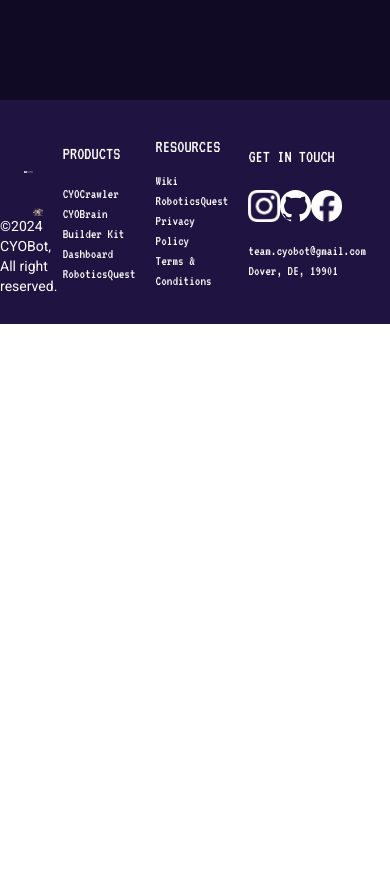
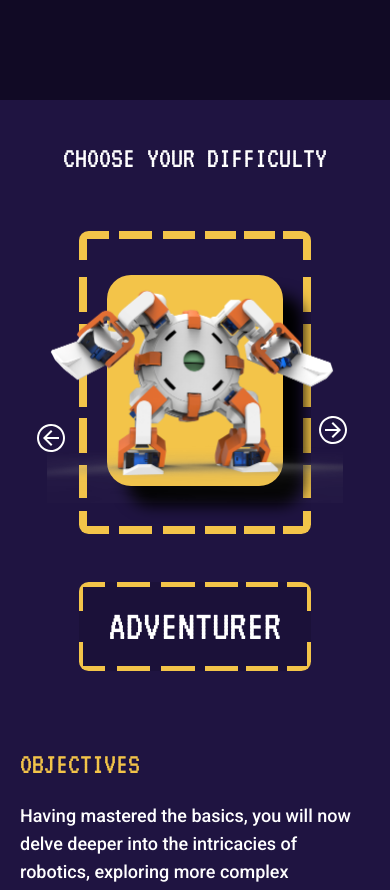
Before and after one commit to devcyobot/react-cyobot-landing-page, a Next.js app: page / in a window 390 px wide. Shown: the part 908-1798 px from the top of the page. Before the commit the page ends 1232 px from the top, so only its background shows below. Built offline with nearby package versions, Linux system fonts and the light colour scheme.

Commit message:
levels responsive

```diff
--- a/src/app/components/ui/card.tsx
+++ b/src/app/components/ui/card.tsx
@@ -27,10 +27,10 @@
 	if (color === 'purple') textColor = '#3e2486';
 	return (
 		<div
-			className={`bg-brand-${background} w-auto sm:w-32 md:w-36 lg:w-full h-full max-w-80 max-h-fit text-center rounded-md ${className} card-${color}`}
+			className={`bg-brand-${background} w-full h-full max-w-80 max-h-fit text-center rounded-md ${className} card-${color}`}
 		>
 			<figure
-				className="relative w-auto h-16 lg:h-32 mt-3"
+				className="relative w-full h-16 lg:h-[12rem] mt-3"
 				onMouseEnter={() => setIsHovered(true)}
 				onMouseLeave={() => setIsHovered(false)}
 			>
@@ -41,7 +41,6 @@
 					quality={100}
 					sizes="100vw"
 					style={{ objectFit: 'cover' }}
-					className="max-h-32"
 				/>
 			</figure>
 			<h5
--- a/src/app/components/ui/imageSlide.tsx
+++ b/src/app/components/ui/imageSlide.tsx
@@ -30,7 +30,7 @@
 	else shadowColor = '#f3c449';
 
 	return (
-		<div className="cursor-pointer flex flex-col items-center w-full h-full">
+		<div className="cursor-pointer flex flex-col items-center justify-between w-4/5 sm:w-full h-4/5 sm:h-full">
 			{active ? (
 				// When image is selected/active
 				<div className="relative w-full h-full overflow-visible">
@@ -51,11 +51,9 @@
 						fill
 						quality={100}
 						sizes="100vw"
-						className="overflow-visible"
+						className="overflow-visible max-w-[23.75rem] max-h-[17rem] sm:max-h-[23rem] lg:max-h-[23.75rem]"
 						style={{
 							objectFit: imageFit,
-							maxHeight: '380px',
-							maxWidth: '380px',
 						}}
 					/>
 				</div>
@@ -71,18 +69,16 @@
 						}}
 					></div>
 					{/* Background color */}
-					<div className="relative w-[90%] h-[74.2%] rounded-[30px] birghtness-50 bg-brand-gray-dark px-12 py-14">
+					<div className="relative w-[90%] h-[71%] lg:h-[74%] rounded-[30px] birghtness-50 bg-brand-gray-dark px-12 py-14">
 						<Image
 							src={src}
 							alt={alt}
 							fill
 							quality={100}
 							sizes="100vw"
-							className="brightness-[20%] overflow-visible"
+							className="brightness-[20%] overflow-visible max-w-[25rem] max-h-[26rem] xl:max-h-[34.375]"
 							style={{
 								objectFit: imageFit,
-								maxHeight: '550px',
-								maxWidth: '400px',
 							}}
 						/>
 					</div>
@@ -91,7 +87,7 @@
 			<p
 				className={
 					active
-						? `border-dashed-${color}-regular font-vt323 bg-brand-dark bg-opacity-25 text-center pt-2 pb-auto w-full h-[16%] mt-12 text-5xl`
+						? `border-dashed-${color}-regular font-vt323 bg-brand-dark bg-opacity-25 text-center py-3 w-full mt-12 text-[2.7rem] lg:text-5xl`
 						: 'w-[30.063rem]'
 				}
 			>
--- a/src/app/home/levels/carousel.module.css
+++ b/src/app/home/levels/carousel.module.css
@@ -21,9 +21,44 @@
 	align-items: center;
 }
 
-/* MOBILE CAROUSEL */
+@media (max-width: 768px) {
+	.slideContainer {
+		width: 315px;
+		height: 315 * 1.667px;
+	}
 
-.slider {
+	.slide {
+		width: 315px;
+		height: 315 * 1.667px;
+	}
+}
+
+@media (max-width: 425px) {
+	.slideContainer {
+		width: 290px;
+		height: 290 * 1.667px;
+	}
+
+	.slide {
+		width: 290px;
+		height: 290 * 1.667px;
+	}
+}
+
+@media (max-width: 320px) {
+	.slideContainer {
+		width: 250px;
+		height: 250 * 1.667px;
+	}
+
+	.slide {
+		width: 250px;
+		height: 250 * 1.667px;
+	}
+}
+
+/* MOBILE CAROUSEL  */
+/* .slider {
 	margin: auto;
 	width: 300px;
 	text-align: center;
@@ -39,10 +74,8 @@
 	scroll-behavior: smooth;
 	-webkit-overflow-scrolling: touch;
 
-	/*
 	scroll-snap-points-x: repeat(300px);
 	scroll-snap-type: mandatory;
-	*/
 }
 .slides::-webkit-scrollbar {
 	width: 10px;
@@ -89,15 +122,6 @@
 	color: white;
 }
 
-/* img {
-	object-fit: cover;
-	position: absolute;
-	top: 0;
-	left: 0;
-	width: 100%;
-	height: 100%;
-} */
-
 .slider > a {
 	display: inline-flex;
 	width: 1.5rem;
@@ -117,15 +141,8 @@
 	background: #000;
 }
 
-/* Don't need button navigation */
-/* @supports (scroll-snap-type) {
-	.slider > a {
-		display: none;
-	}
-} */
-
 @media (min-width: 1024px) {
 	.slider {
 		display: none;
 	}
-}
+} */
--- a/src/app/home/levels/desktopCarousel.tsx
+++ b/src/app/home/levels/desktopCarousel.tsx
@@ -1,4 +1,4 @@
-import React from 'react';
+import React, { useEffect, useState } from 'react';
 import ImageSlide from '../../components/ui/imageSlide';
 import styles from './carousel.module.css';
 
@@ -18,6 +18,11 @@
 };
 
 export default function DesktopCarousel(props: DesktopCarouselProps) {
+	const [dimensions, setDimensions] = useState<{ d1: number; d2: number }>({
+		d1: 0,
+		d2: 0,
+	});
+
 	function getSlide(index: number) {
 		if (props.currentLevel === index)
 			return {
@@ -28,28 +33,66 @@
 		else if (props.currentLevel - 1 === index)
 			return {
 				opacity: 1,
-				transform: 'translateX(-500px) translateZ(-400px) rotateY(0deg)',
+				transform: `translateX(-${dimensions.d1}px) translateZ(-400px) rotateY(0deg)`,
 				zIndex: 9,
 			};
 		else if (props.currentLevel + 1 === index)
 			return {
 				opacity: 1,
-				transform: 'translateX(500px) translateZ(-400px) rotateY(0deg)',
+				transform: `translateX(${dimensions.d1}px) translateZ(-400px) rotateY(0deg)`,
 				zIndex: 9,
 			};
 		else if (props.currentLevel - 2 === index)
 			return {
 				opacity: 1,
-				transform: 'translateX(-700px) translateZ(-500px) rotateY(0deg)',
+				transform: `translateX(-${dimensions.d2}px) translateZ(-500px) rotateY(0deg)`,
 				zIndex: 8,
 			};
 		else if (props.currentLevel + 2 === index)
 			return {
 				opacity: 1,
-				transform: 'translateX(700px) translateZ(-500px) rotateY(0deg)',
+				transform: `translateX(${dimensions.d2}px) translateZ(-500px) rotateY(0deg)`,
 				zIndex: 8,
 			};
 	}
+
+	useEffect(() => {
+		// Trigger the transition effect when the component mounts
+		const updateDimensions = () => {
+			// 2xl
+			if (window.matchMedia('(min-width: 1536px)').matches) {
+				setDimensions({ d1: 500, d2: 700 });
+			}
+			// xl
+			else if (window.matchMedia('(min-width: 1280px)').matches) {
+				setDimensions({ d1: 500, d2: 700 });
+			}
+			// lg
+			else if (window.matchMedia('(min-width: 1024px)').matches) {
+				setDimensions({ d1: 400, d2: 600 });
+			}
+			// md
+			else if (window.matchMedia('(min-width: 768px)').matches) {
+				setDimensions({ d1: 300, d2: 100 });
+			}
+			// sm
+			else if (window.matchMedia('(min-width: 640px)').matches) {
+				setDimensions({ d1: 0, d2: 0 });
+			}
+			// mobile
+			else {
+				setDimensions({ d1: 0, d2: 0 }); // Default dimensions for mobile
+			}
+		};
+
+		updateDimensions(); // Set initial dimensions on mount
+		window.addEventListener('resize', updateDimensions);
+
+		return () => {
+			window.removeEventListener('resize', updateDimensions);
+		};
+	}, []);
+
 	return (
 		<div className={`${props.className}`}>
 			<div className={styles.slideContainer}>
--- a/src/app/home/levels/levels.tsx
+++ b/src/app/home/levels/levels.tsx
@@ -13,18 +13,13 @@
 
 export default function Levels() {
 	const { currentDifficulty, setDifficulty } = useDifficultyContext();
-	const [currentLevel, setCurrentLevel] = useState(1);
 
 	function handleClickPrev() {
-		setCurrentLevel((prevState) => {
-			return prevState === 0 ? levelsArray.length - 1 : prevState - 1;
-		});
+		if (currentDifficulty.index > 0) setDifficulty(currentDifficulty.index - 1);
 	}
 
 	function handleClickNext() {
-		setCurrentLevel((prevState) => {
-			return prevState === levelsArray.length - 1 ? 0 : prevState + 1;
-		});
+		if (currentDifficulty.index < 2) setDifficulty(currentDifficulty.index + 1);
 	}
 
 	const levelsArray = levelsData.models;
@@ -34,21 +29,21 @@
 	const levelRewardsArray = levelsArray[currentDifficulty.index].rewards;
 
 	return (
-		<section className="bg-brand-dark-2 text-white flex flex-col px-16 lg:px-20">
-			<h2 className="font-vt323 text-center text-2xl sm:text-3xl md:text-4xl lg:text-6xl my-12">
+		<section className="bg-brand-dark-2 text-white flex flex-col px-5 sm:px-16 lg:px-20">
+			<h2 className="font-vt323 text-center text-3xl sm:text-4xl md:text-5xl lg:text-6xl mt-10 sm:my-12">
 				CHOOSE YOUR DIFFICULTY
 			</h2>
-			<div className="max-w-[1440px] flex flex-col justify-evenly mx-auto">
+			<div className="mx-auto max-w-[1440px] flex flex-col justify-evenly w-full">
 				<DesktopCarousel
-					className="hidden lg:block"
+					className="hidden md:block"
 					data={imageCarousel}
 					currentLevel={currentDifficulty.index}
 					navigate={setDifficulty}
 				/>
 				<MobileCarousel
-					className="lg:hidden"
+					className="md:hidden"
 					data={imageCarousel}
-					currentLevel={currentLevel}
+					currentLevel={currentDifficulty.index}
 					prev={handleClickPrev}
 					next={handleClickNext}
 				/>
--- a/src/app/home/levels/mobileCarousel.tsx
+++ b/src/app/home/levels/mobileCarousel.tsx
@@ -55,18 +55,9 @@
 	const totalPages = 3;
 
 	return (
-		// <div className={styles.slider}>
-		// 	<a href="#slide-1">1</a>
-		// 	<a href="#slide-2">2</a>
-		// 	<a href="#slide-3">3</a>
-
-		// 	<div className={styles.slides}>
-		// 		<div id="slide-1">1</div>
-		// 		<div id="slide-2">2</div>
-		// 		<div id="slide-3">3</div>
-		// 	</div>
-		// </div>
-		<div className={`${props.className} overflow-hidden`}>
+		<div
+			className={`${props.className} overflow-hidden w-full h-full relative`}
+		>
 			<div className={styles.slideContainer}>
 				{props.data.map((item, i) => (
 					<React.Fragment key={item.id}>
@@ -85,53 +76,44 @@
 			</div>
 
 			{/* Navigation Buttons */}
-			<div className="ml-[21rem] w-32 relative font-vt323 flex items-center justify-center text-white text-xl md:text-2xl lg:text-3xl">
-				{/* <button type="button" onClick={props.prev} className="mr-10">
-					Prev
-				</button>
-				<button type="button" onClick={props.next}>
-					Next
-				</button> */}
-				<button
+			<div className="w-full absolute inset-y-0 flex items-center justify-between">
+				<svg
+					className="relative right-[2.7rem]"
 					onClick={props.prev}
-					disabled={props.currentLevel === 0}
-					className="px-2 py-1 text-white bg-transparent rounded disabled:opacity-50 disabled:cursor-not-allowed absolute left-2 sm:left-4"
+					width="100%"
+					height="55"
+					viewBox="-28 -28 55 55"
+					fill="none"
+					xmlns="http://www.w3.org/2000/svg"
 				>
-					&lt;
-				</button>
-				<button
+					<path
+						d="M -14 -6 L -12.57 -7.393 L -18.15 -13 H -6 V -15 H -18.15 L -12.57 -20.573 L -14 -22 L -22 -14 L -14 -6 Z"
+						fill="white"
+					/>
+					<path
+						d="M -14 -28 C -11.2311 -28 -8.5243 -27.1789 -6.222 -25.6406 C -3.9197 -24.1022 -2.1253 -21.9157 -1.0657 -19.3576 C -0.0061 -16.7994 0.2712 -13.9845 -0.269 -11.2687 C -0.8092 -8.553 -2.1426 -6.0584 -4.1005 -4.1005 C -6.0584 -2.1426 -8.553 -0.8092 -11.2687 -0.269 C -13.9845 0.2712 -16.7994 -0.0061 -19.3576 -1.0657 C -21.9157 -2.1253 -24.1022 -3.9197 -25.6406 -6.222 C -27.1789 -8.5243 -28 -11.2311 -28 -14 C -27.9958 -17.7117 -26.5194 -21.2702 -23.8948 -23.8948 C -21.2702 -26.5194 -17.7117 -27.9958 -14 -28 Z M -14 -2 C -11.6266 -2 -9.3065 -2.7038 -7.3332 -4.0224 C -5.3598 -5.3409 -3.8217 -7.2151 -2.9135 -9.4078 C -2.0052 -11.6005 -1.7676 -14.0133 -2.2306 -16.3411 C -2.6936 -18.6689 -3.8365 -20.8071 -5.5147 -22.4853 C -7.193 -24.1635 -9.3312 -25.3064 -11.6589 -25.7694 C -13.9867 -26.2325 -16.3995 -25.9948 -18.5922 -25.0866 C -20.7849 -24.1783 -22.6591 -22.6402 -23.9776 -20.6668 C -25.2962 -18.6935 -26 -16.3734 -26 -14 C -25.9963 -10.8185 -24.7308 -7.7684 -22.4812 -5.5188 C -20.2316 -3.2692 -17.1815 -2.0037 -14 -2 Z"
+						fill="white"
+					/>
+				</svg>
+				<svg
+					className="relative left-16 bottom-2 sm:bottom-1"
 					onClick={props.next}
-					disabled={props.currentLevel === 2}
-					className="px-2 py-1 text-white bg-transparent rounded disabled:opacity-50 disabled:cursor-not-allowed"
+					width="100%"
+					height="55"
+					viewBox="0 0 55 55"
+					fill="none"
+					xmlns="http://www.w3.org/2000/svg"
 				>
-					&gt;
-				</button>
+					<path
+						d="M 14 6 L 12.57 7.393 L 18.15 13 H 6 V 15 H 18.15 L 12.57 20.573 L 14 22 L 22 14 L 14 6 Z"
+						fill="white"
+					/>
+					<path
+						d="M 14 28 C 11.2311 28 8.5243 27.1789 6.222 25.6406 C 3.9197 24.1022 2.1253 21.9157 1.0657 19.3576 C 0.0061 16.7994 -0.2712 13.9845 0.269 11.2687 C 0.8092 8.553 2.1426 6.0584 4.1005 4.1005 C 6.0584 2.1426 8.553 0.8092 11.2687 0.269 C 13.9845 -0.2712 16.7994 0.0061 19.3576 1.0657 C 21.9157 2.1253 24.1022 3.9197 25.6406 6.222 C 27.1789 8.5243 28 11.2311 28 14 C 27.9958 17.7117 26.5194 21.2702 23.8948 23.8948 C 21.2702 26.5194 17.7117 27.9958 14 28 Z M 14 2 C 11.6266 2 9.3065 2.7038 7.3332 4.0224 C 5.3598 5.3409 3.8217 7.2151 2.9135 9.4078 C 2.0052 11.6005 1.7676 14.0133 2.2306 16.3411 C 2.6936 18.6689 3.8365 20.8071 5.5147 22.4853 C 7.193 24.1635 9.3312 25.3064 11.6589 25.7694 C 13.9867 26.2325 16.3995 25.9948 18.5922 25.0866 C 20.7849 24.1783 22.6591 22.6402 23.9776 20.6668 C 25.2962 18.6935 26 16.3734 26 14 C 25.9963 10.8185 24.7308 7.7684 22.4812 5.5188 C 20.2316 3.2692 17.1815 2.0037 14 2 Z"
+						fill="white"
+					/>
+				</svg>
 			</div>
 		</div>
 	);
 }
-
-{
-	/* <div className="relative font-vt323 flex items-center justify-center w-full text-white text-xl md:text-2xl lg:text-3xl">
-	<button
-		onClick={handlePrevious}
-		disabled={currentPage === 1}
-		className="px-2 py-1 text-white bg-transparent rounded disabled:opacity-50 disabled:cursor-not-allowed absolute left-2 sm:left-4"
-	>
-		&lt;
-	</button>
-	<h2>{title}</h2>
-	<div className="flex items-center space-x-2 sm:space-x-2 absolute right-2 sm:right-4">
-		<span>
-			[{currentPage}/{totalPages}]
-		</span>
-		<button
-			onClick={handleNext}
-			disabled={currentPage === totalPages}
-			className="px-2 py-1 text-white bg-transparent rounded disabled:opacity-50 disabled:cursor-not-allowed"
-		>
-			&gt;
-		</button>
-	</div>
-</div>; */
-}
--- a/src/app/home/levels/objectives.tsx
+++ b/src/app/home/levels/objectives.tsx
@@ -10,12 +10,14 @@
 	return (
 		<div>
 			<h4
-				className="mt-14 mb-3 text-4xl font-vt323"
+				className="mt-5 sm:mt-14 mb-3 text-3xl md:text-3xl lg:text-4xl font-vt323"
 				style={{ color: currentDifficulty.color }}
 			>
 				OBJECTIVES
 			</h4>
-			<p className="font-roboto fint-medium text-2xl mt-5">{text}</p>
+			<p className="font-roboto font-medium text-lg md:text-xl lg:text-2xl mt-5">
+				{text}
+			</p>
 		</div>
 	);
 }
--- a/src/app/home/levels/rewards.tsx
+++ b/src/app/home/levels/rewards.tsx
@@ -33,7 +33,9 @@
 				PROJECTS
 			</h4>
 			<div
-				className={`mt-10 max-w-[1440px] w-full h-4/5 grid grid-cols-3 grid-rows-${rowNum} place-items-center gap-y-16 mb-20`}
+				className={`my-10 max-w-[1440px] w-full sm:w-[75%] md:w-full h-full
+					grid grid-cols-1 sm:grid-cols-2 md:grid-cols-3 grid-rows-${rowNum} place-items-center justify-items-center
+					gap-y-10 sm:gap-5 md:gap-10 lg:gap-5 xl:gap-y-16 xl:gap-x-0`}
 			>
 				{data.map((d) => {
 					return (
--- a/src/app/layout.tsx
+++ b/src/app/layout.tsx
@@ -26,7 +26,7 @@
 				<Navbar src="/cyobot-logo.png" alt="CYOBot Logo" />
 
 				<DifficultyProvider>{children}</DifficultyProvider>
-				<Footer />
+				{/* <Footer /> */}
 			</body>
 		</html>
 	);
--- a/src/app/page.tsx
+++ b/src/app/page.tsx
@@ -14,8 +14,8 @@
 		<main>
 			<Intro />
 			<Roles />
-			{/* <Levels />
-			<Specs />
+			<Levels />
+			{/* <Specs />
 			<Environments />
 			<Steps />
 			<Schedule /> */}
```
Also changed, not shown: src/app/components/footer/FooterLink.tsx (added, +16 -0 lines), src/app/home/levels/time.tsx (+6 -5 lines).
